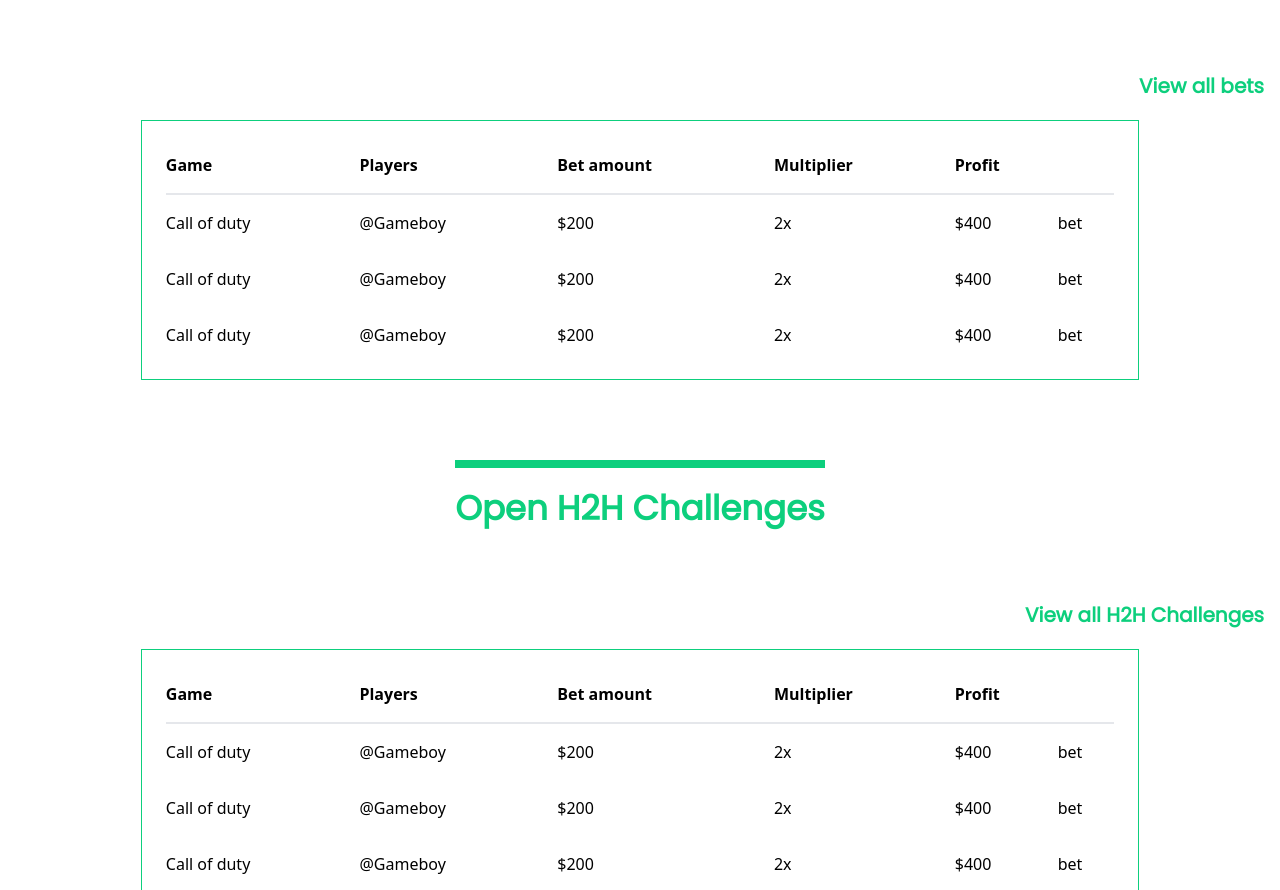
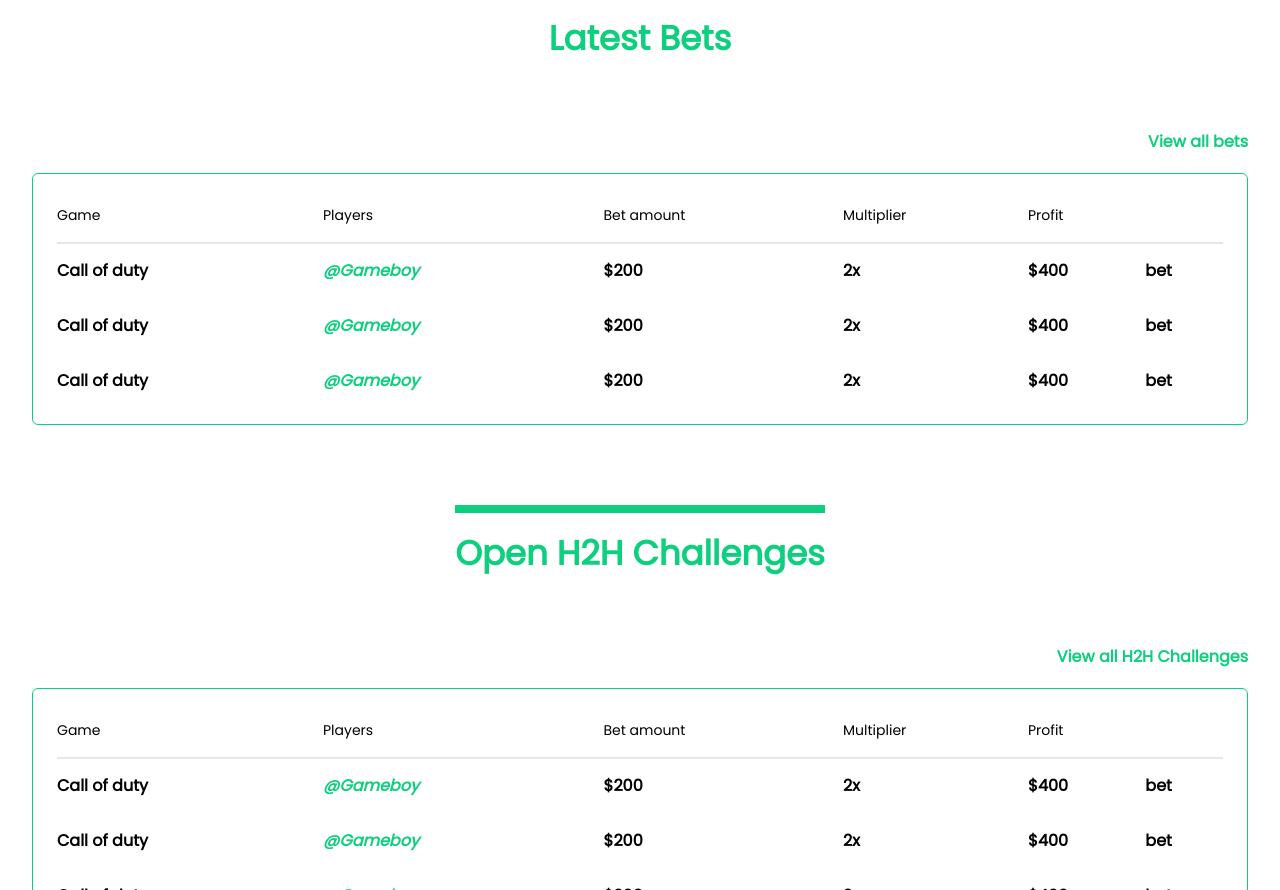
Before and after one commit to vskings/Mother, a React app in the folder main/js/: page / in a window 1280 px wide. Shown: the part 1910-2800 px from the top of the page. Built offline with nearby package versions, Linux system fonts and the light colour scheme; a web font is replaced by a local one.

Commit message:
feat: footer and avatar section

```diff
--- a/main/js/src/components/Featured.js
+++ b/main/js/src/components/Featured.js
@@ -5,7 +5,7 @@ import Title from './title';
 
 const Featured = () => {
   return (
-    <div className="flex flex-col px-4 mx-auto ">
+    <div className="flex flex-col mx-auto ">
       <Title
         heading={'Featured Tournaments'}
         text={'View all tournaments'}
--- a/main/js/src/components/Footer.js
+++ b/main/js/src/components/Footer.js
@@ -1,7 +1,47 @@
 import React from 'react';
+import { FiInstagram } from 'react-icons/fi';
+import { FaFacebook } from 'react-icons/fa';
+import { AiFillTwitterCircle } from 'react-icons/ai';
+import { logo } from '../assets';
 
 const Footer = () => {
-  return <footer>Footer</footer>;
+  return (
+    <footer className="bg-black grid place-items-center grid-cols-1 sm:grid-cols-2 md:grid-cols-3 mx-auto h-[266px] px-10">
+      <figure className="flex items-center">
+        <img src={logo} alt="brand" />
+      </figure>
+
+      <div className="flex items-center gap-6">
+        <a href="/" className="text-white web-sub1">
+          Terms of use
+        </a>
+        <a href="/" className="text-white web-sub1">
+          Privacy Policy
+        </a>
+      </div>
+
+      <div className="flex items-center gap-6">
+        <a
+          href="/"
+          className="text-white web-sub1 p-2 rounded-full bg-grey-400"
+        >
+          <FaFacebook size={20} />
+        </a>
+        <a
+          href="/"
+          className="text-white web-sub1 p-2 rounded-full bg-grey-400"
+        >
+          <AiFillTwitterCircle size={20} />
+        </a>
+        <a
+          href="/"
+          className="text-white web-sub1 p-2 rounded-full bg-grey-400"
+        >
+          <FiInstagram size={20} />
+        </a>
+      </div>
+    </footer>
+  );
 };
 
 export default Footer;
--- a/main/js/src/components/Navbar.js
+++ b/main/js/src/components/Navbar.js
@@ -5,11 +5,11 @@ const Navbar = () => {
   const [darkMode, setDarkMode] = useState(false);
   return (
     <nav
-      className={` h-auto w-full justify-between px-4 flex bg-black opacity-80 backdrop-blur fixed z-20 ${
+      className={` h-[80px] w-full justify-between px-4 flex -mt-20 bg-black opacity-80 backdrop-blur fixed z-20 ${
         darkMode && 'dark'
       }`}
     >
-      <figure>
+      <figure className="flex items-center">
         <img src={logo} alt="brand" />
       </figure>
 
--- a/main/js/src/components/Table.js
+++ b/main/js/src/components/Table.js
@@ -2,48 +2,48 @@ import React from 'react';
 
 const Table = () => {
   return (
-    <div className=" w-4/5 py-4 px-6 mx-auto overflow-x-auto mb-12 border border-secondary2-500">
+    <div className=" w-full py-4 px-6 mx-auto overflow-x-auto mb-12 rounded-md border border-secondary2-500">
       <table className="table-auto w-full">
         <thead className=" border-b-2 ">
           <tr>
-            <th className="text-left py-4">Game</th>
-            <th className="text-left py-4">Players</th>
-            <th className="text-left py-4">Bet amount</th>
-            <th className="text-left py-4">Multiplier</th>
-            <th className="text-left py-4">Profit</th>
-            <th className="text-left py-4"></th>
+            <th className="text-left py-4 web-sub1">Game</th>
+            <th className="text-left py-4 web-sub1">Players</th>
+            <th className="text-left py-4 web-sub1">Bet amount</th>
+            <th className="text-left py-4 web-sub1">Multiplier</th>
+            <th className="text-left py-4 web-sub1">Profit</th>
+            <th className="text-left py-4 web-sub1"></th>
           </tr>
         </thead>
         <tbody className="p-10">
           <tr>
-            <td className="py-4">Call of duty</td>
-            <td className="py-4">@Gameboy</td>
-            <td className="py-4">$200</td>
-            <td className="py-4">2x</td>
-            <td className="py-4">$400</td>
-            <td className="py-4">
+            <td className="py-4  web-p4">Call of duty</td>
+            <td className="py-4 web-p4 text-secondary2-500 italic">@Gameboy</td>
+            <td className="py-4  web-p4">$200</td>
+            <td className="py-4  web-p4">2x</td>
+            <td className="py-4  web-p4">$400</td>
+            <td className="py-4  web-p4">
               {' '}
               <a href="/">bet</a>
             </td>
           </tr>
           <tr>
-            <td className="py-4">Call of duty</td>
-            <td className="py-4">@Gameboy</td>
-            <td className="py-4">$200</td>
-            <td className="py-4">2x</td>
-            <td className="py-4">$400</td>
-            <td className="py-4">
+            <td className="py-4  web-p4">Call of duty</td>
+            <td className="py-4 web-p4 text-secondary2-500 italic">@Gameboy</td>
+            <td className="py-4  web-p4">$200</td>
+            <td className="py-4  web-p4">2x</td>
+            <td className="py-4  web-p4">$400</td>
+            <td className="py-4  web-p4">
               {' '}
               <a href="/">bet</a>
             </td>
           </tr>
           <tr>
-            <td className="py-4">Call of duty</td>
-            <td className="py-4">@Gameboy</td>
-            <td className="py-4">$200</td>
-            <td className="py-4">2x</td>
-            <td className="py-4">$400</td>
-            <td className="py-4">
+            <td className="py-4  web-p4">Call of duty</td>
+            <td className="py-4 web-p4 text-secondary2-500 italic">@Gameboy</td>
+            <td className="py-4  web-p4">$200</td>
+            <td className="py-4  web-p4">2x</td>
+            <td className="py-4  web-p4">$400</td>
+            <td className="py-4  web-p4">
               {' '}
               <a href="/">bet</a>
             </td>
--- a/main/js/src/components/Title.js
+++ b/main/js/src/components/Title.js
@@ -7,7 +7,7 @@ const Title = ({ heading, link, text }) => {
         {heading}
       </h2>
       {text && (
-        <a className="web-p2 text-secondary2-500 text-right my-5" href={link}>
+        <a className="web-p4 text-secondary2-500 text-right my-5" href={link}>
           {text}
         </a>
       )}
--- a/main/js/src/pages/Homepage.js
+++ b/main/js/src/pages/Homepage.js
@@ -1,26 +1,26 @@
 import React from 'react';
 import '../index.css';
-import Navbar from '../components/Navbar';
 import Hero from '../components/Hero';
 import Featured from '../components/Featured';
 import Layout from '../components/Layout';
-import { banner } from '../assets';
+import { avatar1, avatar2, avatar3, banner } from '../assets';
 import Table from '../components/Table';
 import Title from '../components/title';
 
 const Homepage = () => {
   return (
     <Layout>
+      <div className="px-[2em] mt-20">
         <Hero />
         <Featured />
-      <figure className="px-4 my-8">
+        <figure className="my-8">
           <img src={banner} alt="" />
         </figure>
-      <div className="flex flex-col px-4 mx-auto ">
+        <div className="flex flex-col mx-auto ">
           <Title heading={'Latest Bets'} text={'View all bets'} link={'/'} />
           <Table />
         </div>
-      <div className="flex flex-col px-4 mx-auto ">
+        <div className="flex flex-col mx-auto ">
           <Title
             heading={'Open H2H Challenges'}
             text={'View all H2H Challenges'}
@@ -28,8 +28,51 @@ const Homepage = () => {
           />
           <Table />
         </div>
-      <div>
+        <div className="flex flex-col mx-auto my-10">
           <Title heading={'Why Choose Us'} />
+          <figure className="grid grid-cols-1 sm:grid-cols-2">
+            <div className="-ml-[2em]">
+              <img src={avatar1} alt="" />
+            </div>
+            <figcaption className="flex flex-col gap-4 items-center justify-center">
+              <h3 className="web-h3">
+                Organize and host tournaments in top-played games
+              </h3>
+              <p className="web-sub1">
+                Connect with other gamers and discover tournaments organized by
+                the best, or organize your own.
+              </p>
+            </figcaption>
+          </figure>
+          <figure className="grid grid-cols-1 sm:grid-cols-2">
+            <figcaption className="flex flex-col gap-4 items-center justify-center">
+              <h3 className="web-h3">
+                Organize and host tournaments in top-played games
+              </h3>
+              <p className="web-sub1">
+                Connect with other gamers and discover tournaments organized by
+                the best, or organize your own.
+              </p>
+            </figcaption>
+            <div className="-mr-[2em]">
+              <img src={avatar2} alt="" />
+            </div>
+          </figure>
+          <figure className="grid grid-cols-1 sm:grid-cols-2">
+            <div className="-ml-[2em]">
+              <img src={avatar3} alt="" />
+            </div>
+            <figcaption className="flex flex-col gap-4 items-center justify-center">
+              <h3 className="web-h3">
+                Organize and host tournaments in top-played games
+              </h3>
+              <p className="web-sub1">
+                Connect with other gamers and discover tournaments organized by
+                the best, or organize your own.
+              </p>
+            </figcaption>
+          </figure>
+        </div>
       </div>
     </Layout>
   );
```
Also changed, not shown: main/js/src/assets/index.js (+7 -0 lines). Lines whose indentation alone changed are shown as unchanged.
